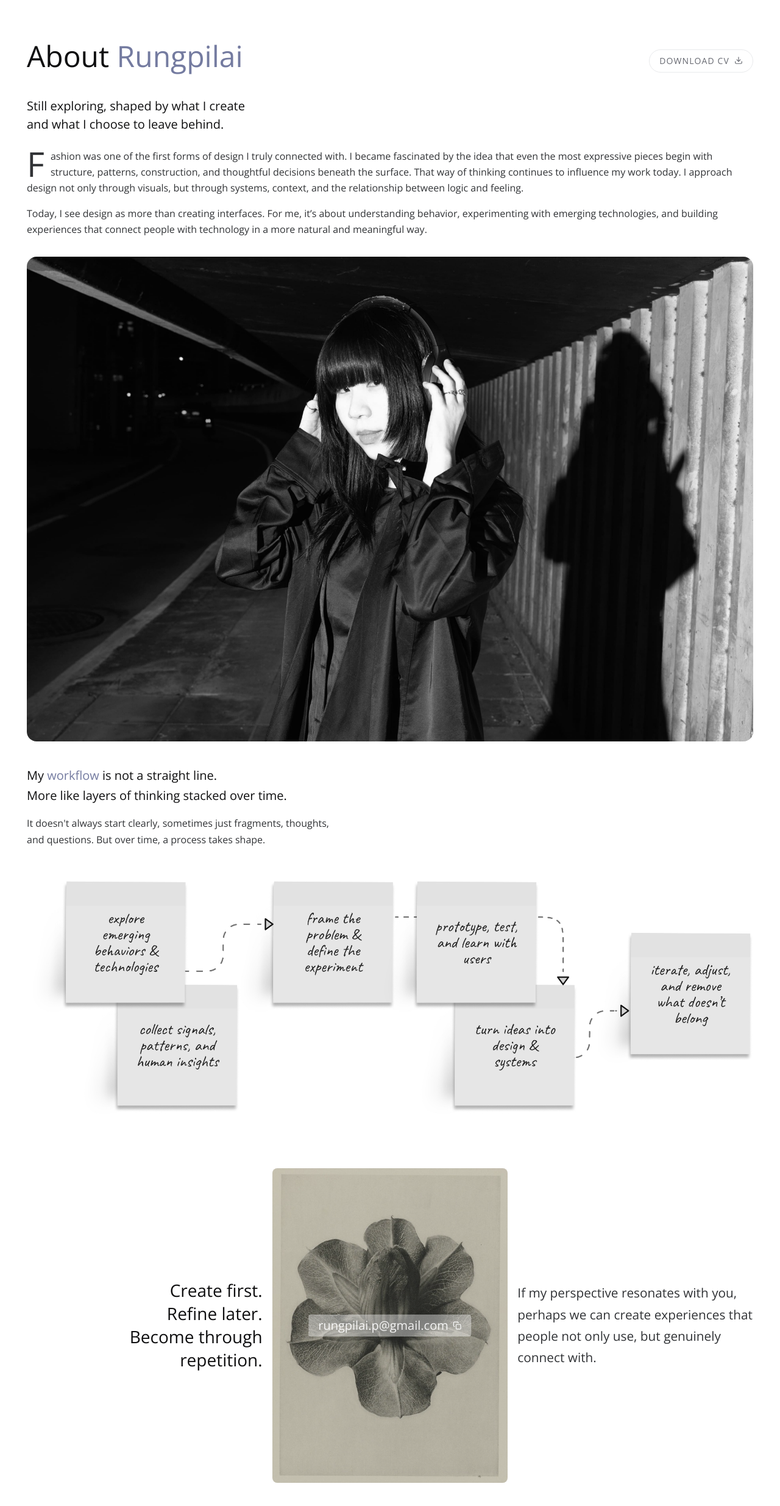
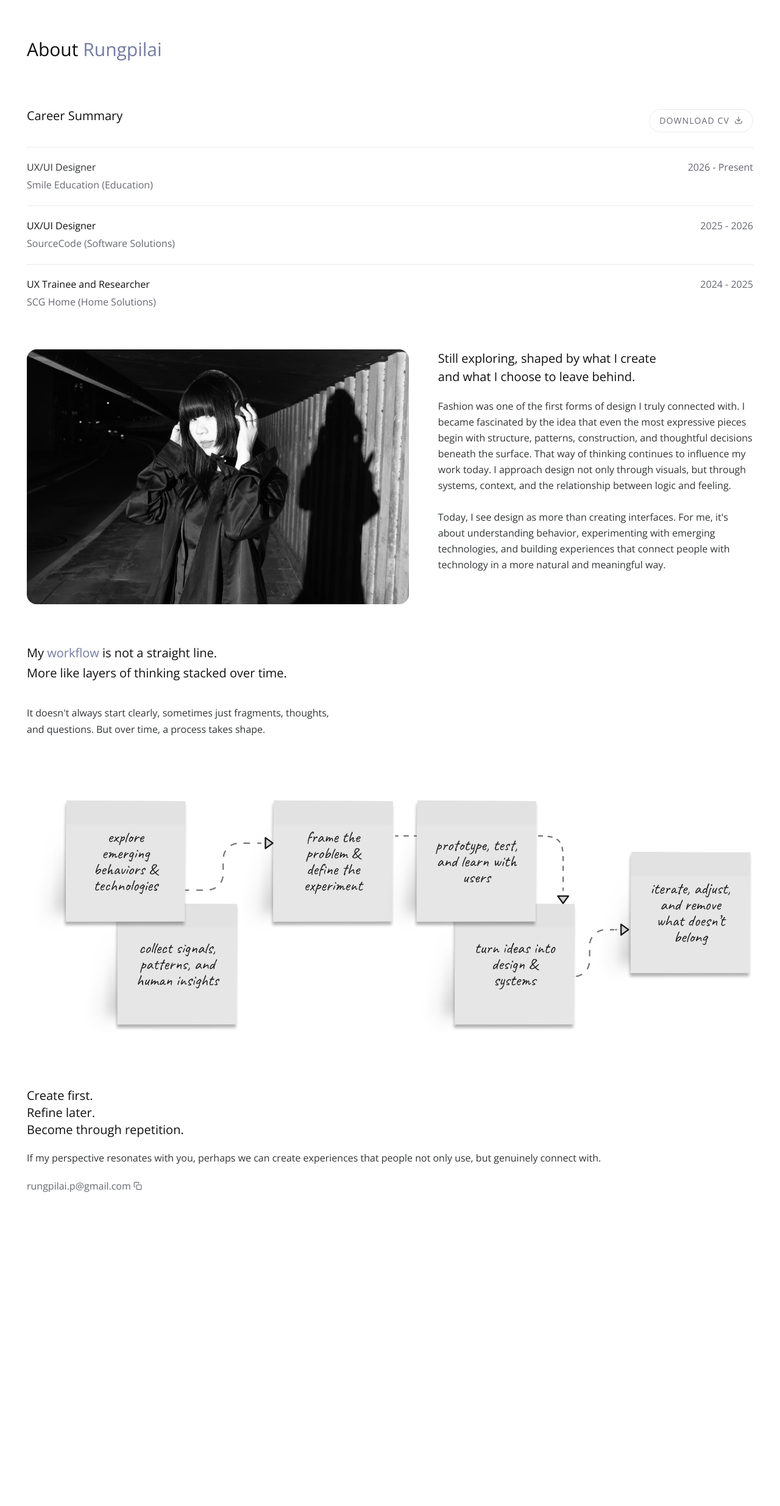
Before and after one commit to rungpilai/rungpilaip, a React (Vite) app: page /about in a window 1280 px wide. Shown: the top 2470 px of the page at 61% size. After the commit the page ends 2078 px from the top, so only its background shows below. Built offline with nearby package versions, Linux system fonts and the light colour scheme.

Commit message:
fix: enhance typography and layout in About, CardWork, HeaderWork, and PageTitle components for improved readability and consistency (#21)

```diff
--- a/src/components/CardWork.jsx
+++ b/src/components/CardWork.jsx
@@ -30,7 +30,7 @@ const CardWork = ({ onClick, year, tags = [], title, description, thumbnail, slu
                 </div>
             </div>
 
-            <h3 className="font-sans text-[20px] font-normal leading-[1.35] mt-2 text-(--color-text-primary) transition-colors duration-250 group-hover:text-(--color-primary)">
+            <h3 className="font-sans text-xl font-normal leading-[1.35] mt-2 text-(--color-text-primary) transition-colors duration-250 group-hover:text-(--color-primary)">
                 {title}
             </h3>
 
--- a/src/components/HeaderWork.jsx
+++ b/src/components/HeaderWork.jsx
@@ -1,7 +1,7 @@
 const HeaderWork = ({ title, category, role, duration }) => {
     return (
         <header>
-            <h1 className="text-[32px] sm:text-[40px] font-normal leading-[1.2] text-(--color-text-primary) mb-3">
+            <h1 className="text-4xl sm:text-3xl font-normal leading-[1.2] text-(--color-text-primary) mb-3">
                 {title}
             </h1>
             <p className="text-(--color-text-secondary) mb-7 tracking-[0.01em]">
--- a/src/components/PageTitle.jsx
+++ b/src/components/PageTitle.jsx
@@ -1,6 +1,6 @@
 const PageTitle = ({ children, className = '' }) => {
     return (
-        <h1 className={`text-[32px] sm:text-[48px] font-normal leading-[1.15] text-(--color-text-primary) ${className}`}>
+        <h1 className={`text-5xl sm:text-3xl font-normal leading-[1.15] text-(--color-text-primary) ${className}`}>
             {children}
         </h1>
     );
--- a/src/pages/About.jsx
+++ b/src/pages/About.jsx
@@ -8,10 +8,12 @@ const About = () => {
         <>
             <main className='mt-16 pb-10'>
                 <div className="container max-w-5xl mx-auto">
-                    <section className="flex flex-col sm:flex-row items-start sm:items-center justify-between gap-4 sm:gap-0">
-                        <PageTitle>
+                    <PageTitle className="mb-16 text-5xl">
                         About <span className="text-(--color-primary)">Rungpilai</span>
                     </PageTitle>
+
+                    <section className="flex flex-row items-center justify-between mb-6">
+                        <div className="justify-start text-(--color-text-primary) text-xl">Career Summary</div>
                         <ActionLink
                             href="/rungpilai_resume_2026.pdf"
                             download
@@ -28,30 +30,55 @@ const About = () => {
                         </ActionLink>
                     </section>
 
-                    <section className="mt-10 mb-8">
-                        <p className="text-[20px] leading-normal mb-6 text-(--color-text-primary)">
+                    <div className="flex flex-col justify-start items-start gap-5">
+                        <div className="self-stretch inline-flex justify-between items-start pt-5 border-t border-(--color-border)">
+                            <div className="size- inline-flex flex-col justify-start items-start gap-1">
+                                <span className="text-(--color-text-secondary) font-medium">UX/UI Designer</span>
+                                <span className="text-(--color-text-tertiary)">Smile Education (Education)</span>
+                            </div>
+                            <span className="text-(--color-text-tertiary)">2026 - Present</span>
+                        </div>
+                        <div className="self-stretch inline-flex justify-between items-start pt-5 border-t border-(--color-border)">
+                            <div className="w-64 inline-flex flex-col justify-start items-start gap-1">
+                                <span className="=text-(--color-text-secondary) font-medium">UX/UI Designer</span>
+                                <span className="text-(--color-text-tertiary)">SourceCode (Software Solutions) </span>
+                            </div>
+                            <span className="text-(--color-text-tertiary)">2025 - 2026</span>
+                        </div>
+                        <div className="self-stretch inline-flex justify-between items-start pt-5 border-t border-(--color-border)">
+                            <div className="w-64 inline-flex flex-col justify-start items-start gap-1">
+                                <span className="=text-(--color-text-secondary) font-medium">UX Trainee and Researcher</span>
+                                <span className="text-(--color-text-tertiary)">SCG Home (Home Solutions)</span>
+                            </div>
+                            <span className="text-(--color-text-tertiary)">2024 - 2025</span>
+                        </div>
+                    </div>
+
+                    <div className="self-stretch flex flex-col justify-center items-start gap-6 md:gap-12 md:flex-row-reverse mt-16 mb-12 md:my-16">
+                        <section className="gap-5">
+                            <p className="text-xl leading-normal mb-5 text-(--color-text-primary)">
                                 Still exploring, shaped by what I create <br className="hidden sm:block" />
                                 and what I choose to leave behind.
                             </p>
                             <p className="leading-relaxed text-(--color-text-secondary) mb-4">
-                            <span className="float-left text-[3.5rem] leading-[0.75] mr-2.5 mt-1 text-(--color-text-secondary)">F</span>
-                            ashion was one of the first forms of design I truly connected with. I became fascinated by the idea that even the most expressive pieces begin with structure, patterns, construction, and thoughtful decisions beneath the surface. That way of thinking continues to influence my work today. I approach design not only through visuals, but through systems, context, and the relationship between logic and feeling.
-                        </p>
-                        <p className="leading-relaxed text-(--color-text-secondary)">
-                            Today, I see design as more than creating interfaces. For me, it’s about understanding behavior, experimenting with emerging technologies, and building experiences that connect people with technology in a more natural and meaningful way.
+                                Fashion was one of the first forms of design I truly connected with. I became fascinated by the idea that even the most expressive pieces begin with structure, patterns, construction, and thoughtful decisions beneath the surface. That way of thinking continues to influence my work today. I approach design not only through visuals, but through systems, context, and the relationship between logic and feeling.
+                            <br/><br/>
+                                Today, I see design as more than creating interfaces. For me, it's about understanding behavior, experimenting with emerging technologies, and building experiences that connect people with technology in a more natural and meaningful way.
                             </p>
                         </section>
 
-                    <section className="mb-10 rounded-2xl overflow-hidden">
+                        <section className="rounded-2xl overflow-hidden">
                             <img
                                 src="/img/about/self-pic.jpg"
                                 alt="Rungpilai Patpai"
-                            className="w-full object-cover object-top grayscale"
+                                className="aspect-square md:aspect-auto w-full object-cover object-top grayscale"
                             />
                         </section>
+                    </div>
 
-                    <section className="mb-20">
-                        <p className="text-[20px] leading-relaxed mb-4 text-(--color-text-primary)">
+                    <section className="mb-20 flex flex-col gap-6 md:gap-12">
+                        <div className="flex flex-col gap-6 md:gap-5">
+                            <p className="text-xl leading-relaxed mb-4 text-(--color-text-primary)">
                                 My <span className="text-(--color-primary)">workflow</span> is not a straight line.<br />
                                 More like layers of thinking stacked over time.
                             </p>
@@ -59,6 +86,7 @@ const About = () => {
                                 It doesn't always start clearly, sometimes just fragments, thoughts,<br className="hidden md:block" />
                                 and questions. But over time, a process takes shape.
                             </p>
+                        </div>
                         <img
                             src="/img/about/process-desktop.jpg"
                             alt="Design process diagram"
@@ -71,33 +99,19 @@ const About = () => {
                         />
                     </section>
 
-                    <section className="grid grid-cols-1 md:grid-cols-3 gap-8 md:gap-4 items-center mb-16">
-                        <div className="text-center md:text-right">
-                            <p className="font-sans text-[1.5rem] md:text-[1.75rem] font-normal leading-[1.35] text-(--color-text-primary)">
-                                Create first. <br className="hidden md:block" />
+                    <section className="mt-12 mb-16 md:my-20 flex flex-col gap-5">
+                        <p className="text-xl text-(--color-text-primary)">
+                            Create first. <br />
                             Refine later. <br />
-                                Become through <br className="hidden md:block" />
-                                repetition.
+                            Become through repetition.
                         </p>
-                        </div>
-
-                        <div className="relative mx-auto w-4/5 sm:w-2/3 md:w-full">
-                            <img
-                                src="/img/about/flower-cosmos.jpeg"
-                                alt="Cosmos flower"
-                                className="w-full aspect-3/4 object-cover rounded-2xl md:rounded-lg brightness-80"
-                            />
-                            <span className="absolute top-1/2 left-1/2 -translate-x-1/2 -translate-y-1/2 bg-white/40 px-4 py-1 rounded-sm text-white/90 text-sm sm:text-base md:text-xl whitespace-nowrap flex items-center gap-2">
-                                {EMAIL_ADDRESS}
-                                <CopyEmailButton className="text-white hover:text-white" size={14} strokeWidth={2} />
-                            </span>
-                        </div>
-
-                        <div className="flex justify-center md:justify-start">
-                            <p className="text-[1.1rem] md:text-[1.3rem] text-(--color-text-secondary) text-center md:text-left leading-[1.7]">
+                        <p className="text-(--color-text-secondary)">
                             If my perspective resonates with you, perhaps we can create experiences that people not only use, but genuinely connect with.
                         </p>
-                        </div>
+                        <span className="text-(--color-text-tertiary) inline-flex gap-1 items-center">
+                            {EMAIL_ADDRESS}
+                            <CopyEmailButton size={14} strokeWidth={2} />
+                        </span>
                     </section>
                 </div>
             </main>
```
Lines whose indentation alone changed are shown as unchanged.
